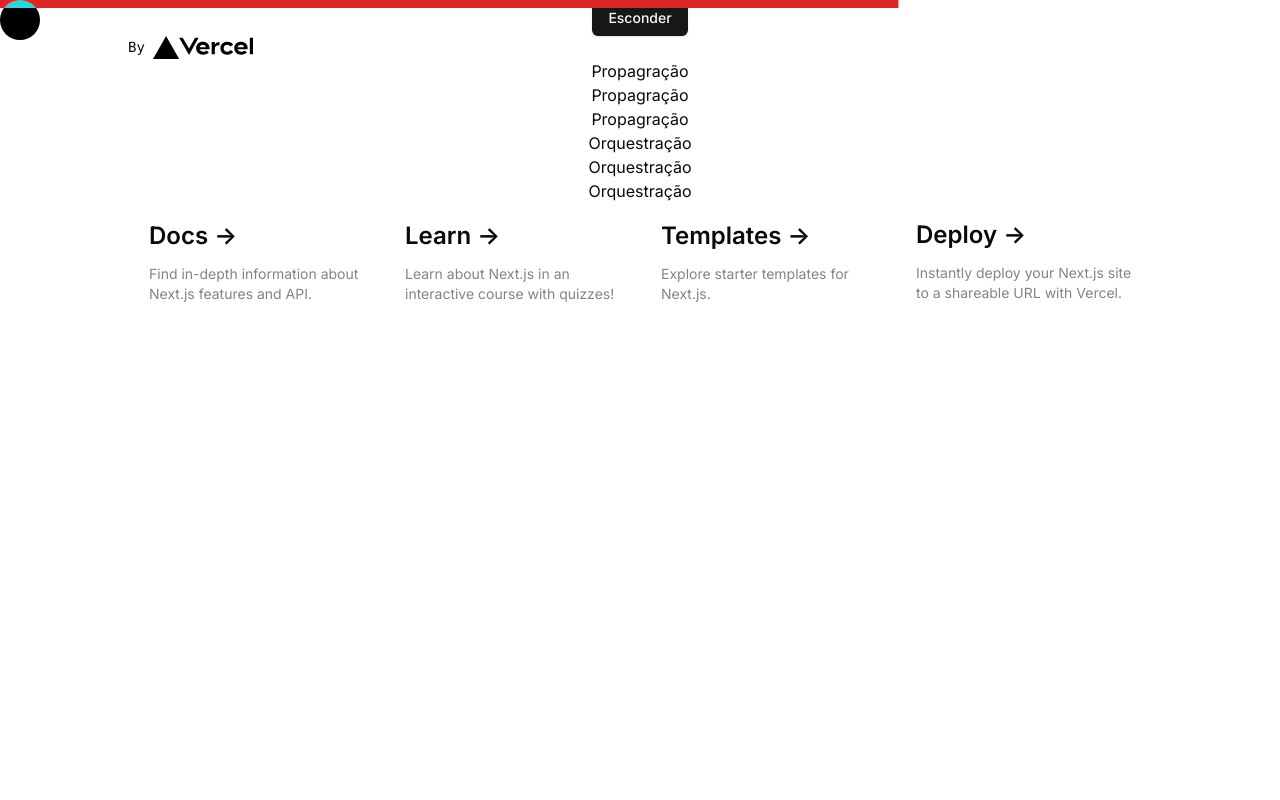
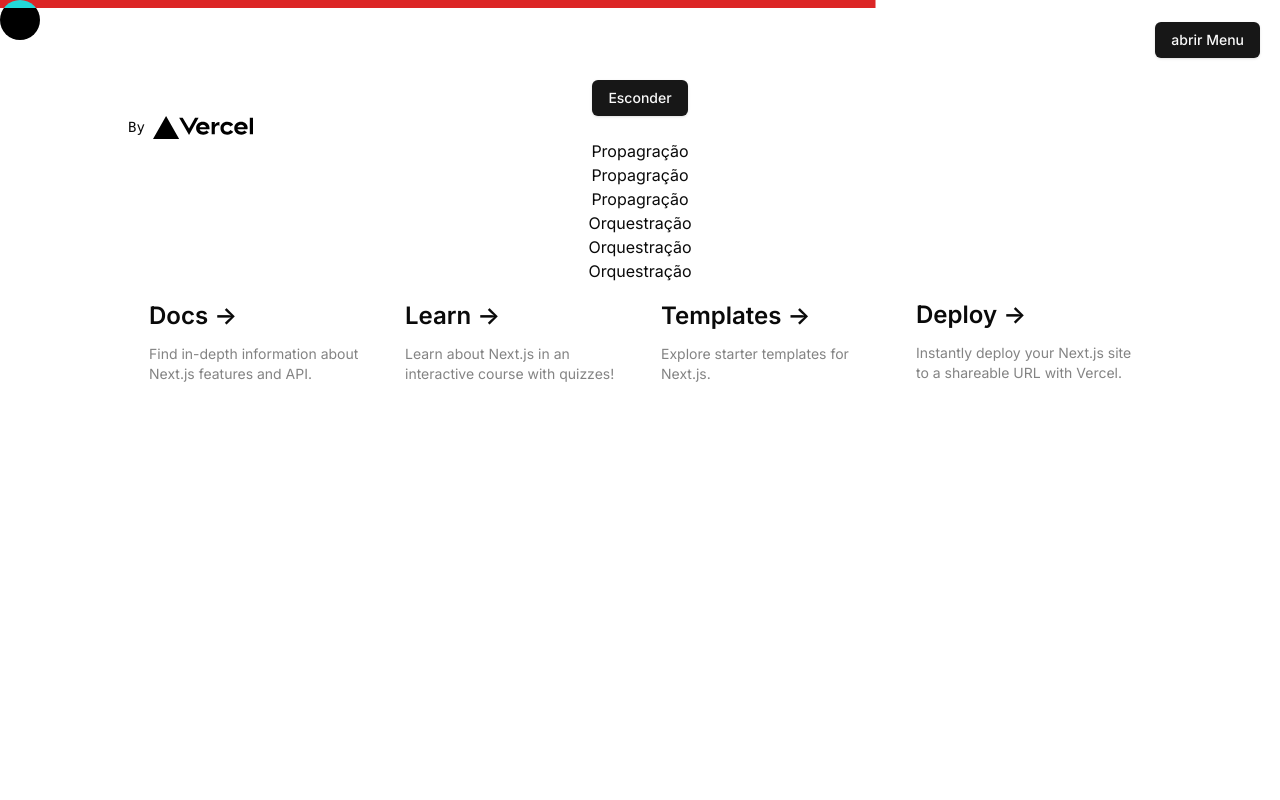
Before and after one commit to JheanAntunes/learn-framer, a Next.js app: page / in a window 1280 px wide. Shown: the top 800 px of the page. Built offline with nearby package versions, Linux system fonts and the light colour scheme.

Commit message:
:sparkles:	feat: add example animation menu

```diff
--- a/src/app/layout.tsx
+++ b/src/app/layout.tsx
@@ -1,6 +1,7 @@
 import type { Metadata } from "next";
 import { Inter } from "next/font/google";
 import "./globals.css";
+import Menu from "@/components/docs/example-menu";
 
 const inter = Inter({ subsets: ["latin"] });
 
@@ -16,7 +17,12 @@ export default function RootLayout({
 }>) {
   return (
     <html lang="pt-BR">
-      <body className={inter.className}>{children}</body>
+      <body className={inter.className}>
+        <header className="h-20 w-full px-5 flex items-center justify-end">
+          <Menu />
+        </header>
+        {children}
+      </body>
     </html>
   );
 }
--- /dev/null
+++ b/src/components/docs/example-menu/index.tsx
@@ -0,0 +1,55 @@
+"use client";
+import { Button } from "@/components/ui/button";
+import { AnimatePresence, motion } from "framer-motion";
+import { useState } from "react";
+import ExampleOrchestration from "../example-orchestration";
+import ExamplePropagation from "../example-propagation";
+
+const Menu = () => {
+  const [isVisibleMenu, setIsVisibleMenu] = useState(false);
+  const handleClickToggle = () => setIsVisibleMenu(!isVisibleMenu);
+  return (
+    <div>
+      <Button aria-expanded={isVisibleMenu} onClick={handleClickToggle}>
+        {isVisibleMenu ? "Fechar Menu" : "abrir Menu"}
+      </Button>
+      <AnimatePresence>
+        {isVisibleMenu && (
+          <>
+            <MenuBackground />
+            <MenuContent />
+          </>
+        )}
+      </AnimatePresence>
+    </div>
+  );
+};
+
+const MenuBackground = () => {
+  return (
+    <motion.div
+      initial={{ opacity: 0 }}
+      animate={{ opacity: 1 }}
+      exit={{ opacity: 0 }}
+      transition={{ duration: 1 }}
+      className="fixed -z-10 inset-0 bg-neutral-900/50"
+    />
+  );
+};
+
+const MenuContent = () => {
+  return (
+    <motion.div
+      initial={{ x: "-100%" }}
+      animate={{ x: "0%" }}
+      exit={{ x: "-100%" }}
+      transition={{ duration: 1, ease: [0.76, 0, 0.24, 1] }}
+      className="fixed p-5 text-neutral-50 w-80 left-0 top-0 inset-0 bg-neutral-900"
+    >
+      <ExampleOrchestration />
+      <ExamplePropagation />
+    </motion.div>
+  );
+};
+
+export default Menu;
```
